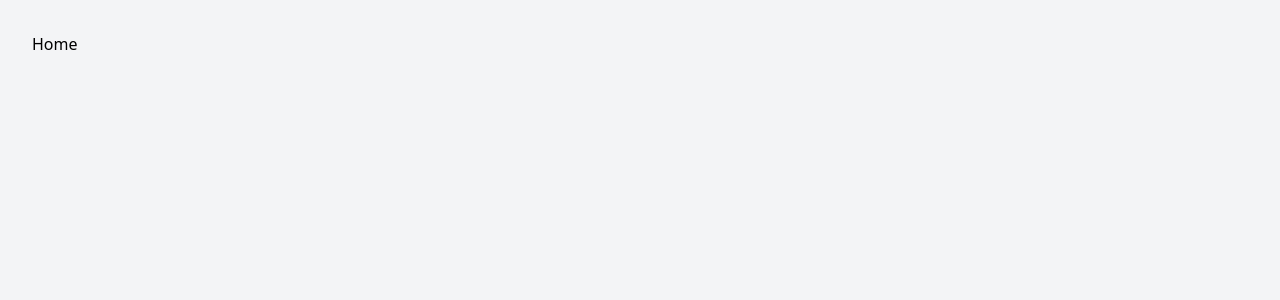
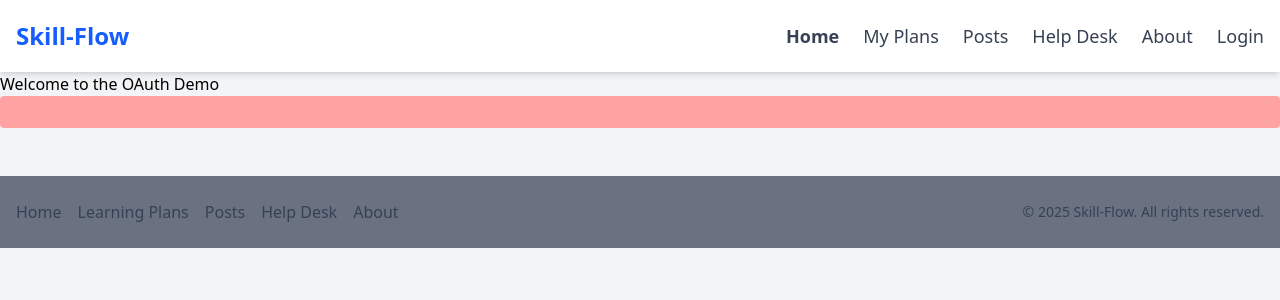
Before and after one commit to stgoshitha/Skill-flow-frontend, a React (Vite) app: page / in a window 1280 px wide. Shown: the top 300 px of the page. Built offline with nearby package versions, Linux system fonts and the light colour scheme.

Commit message:
Add Header and Footer components; update package dependencies

```diff
--- a/package.json
+++ b/package.json
@@ -12,8 +12,10 @@
   "dependencies": {
     "axios": "^1.9.0",
     "clsx": "^2.1.1",
+    "lucide-react": "^0.507.0",
     "react": "^19.0.0",
     "react-dom": "^19.0.0",
+    "react-icons": "^5.5.0",
     "react-router-dom": "^7.5.3"
   },
   "devDependencies": {
--- a/src/App.jsx
+++ b/src/App.jsx
@@ -5,8 +5,8 @@ import Home from './pages/Home'
 function App() {
   return (
     <Router>
-      <div className="min-h-screen bg-gray-100 p-4 sm:p-6 md:p-8">
-        <div className="w-full max-w-7xl">
+      <div className="min-h-screen bg-gray-100">
+        <div className="w-full">
           <Routes>
             <Route path="/" element={<Home />} />
           </Routes>
--- /dev/null
+++ b/src/components/Footer.jsx
@@ -0,0 +1,33 @@
+import React from 'react';
+import { Link } from 'react-router-dom';
+
+const Footer = () => {
+  const year = new Date().getFullYear();
+
+  return (
+    <footer className="bg-gray-500 text-gray-700 py-6 mt-12">
+      <div className="max-w-7xl mx-auto px-4 flex flex-col md:flex-row justify-between items-center">
+        {/* Brand */}
+        {/* <div className="text-lg font-semibold text-blue-600">
+          Skill-Flow
+        </div> */}
+
+        {/* Navigation Links */}
+        <div className="flex space-x-4 mt-4 md:mt-0">
+          <Link to="/" className="hover:underline">Home</Link>
+          <Link to="/learningplans" className="hover:underline">Learning Plans</Link>
+          <Link to="/posts" className="hover:underline">Posts</Link>
+          <Link to="/helpdesk" className="hover:underline">Help Desk</Link>
+          <Link to="/about" className="hover:underline">About</Link>
+        </div>
+
+        {/* Copyright */}
+        <div className="mt-4 md:mt-0 text-sm">
+          © {year} Skill-Flow. All rights reserved.
+        </div>
+      </div>
+    </footer>
+  );
+};
+
+export default Footer;
--- /dev/null
+++ b/src/components/Header.jsx
@@ -0,0 +1,71 @@
+import React, { useState } from 'react';
+import { Link, useLocation } from 'react-router-dom';
+import { Menu, X } from 'lucide-react';
+
+const Header = () => {
+  const [menuOpen, setMenuOpen] = useState(false);
+  const location = useLocation();
+
+  const navLinks = [
+    { name: 'Home', path: '/' },
+    { name: 'My Plans', path: '/learningplans' },
+    { name: 'Posts', path: '/posts' },
+    { name: 'Help Desk', path: '/helpdesk' },
+    { name: 'About', path: '/about' },
+    { name: 'Login', path: '/login' }
+  ];
+
+  return (
+    <header className="bg-white shadow-md sticky top-0 z-50">
+      <div className="max-w-7xl mx-auto px-4 py-5 flex items-center justify-between">
+        {/* Logo */}
+        <Link to="/" className="text-2xl font-bold text-blue-600">
+          Skill-Flow
+        </Link>
+
+        {/* Desktop Nav */}
+        <nav className="hidden md:flex space-x-6">
+          {navLinks.map((link) => (
+            <Link
+              key={link.path}
+              to={link.path}
+              className={`text-lg text-gray-700 hover:text-blue-600 ${
+                location.pathname === link.path ? 'font-semibold text-blue-600' : ''
+              }`}
+            >
+              {link.name}
+            </Link>
+          ))}
+        </nav>
+
+        {/* Mobile Menu Button */}
+        <button
+          onClick={() => setMenuOpen(!menuOpen)}
+          className="md:hidden text-gray-700"
+        >
+          {menuOpen ? <X className="w-6 h-6" /> : <Menu className="w-6 h-6" />}
+        </button>
+      </div>
+
+      {/* Mobile Nav */}
+      {menuOpen && (
+        <nav className="md:hidden px-4 pb-4 space-y-2 bg-white">
+          {navLinks.map((link) => (
+            <Link
+              key={link.path}
+              to={link.path}
+              onClick={() => setMenuOpen(false)}
+              className={`block text-gray-700 py-1 ${
+                location.pathname === link.path ? 'font-semibold text-blue-600' : ''
+              }`}
+            >
+              {link.name}
+            </Link>
+          ))}
+        </nav>
+      )}
+    </header>
+  );
+};
+
+export default Header;
--- a/src/pages/Home.jsx
+++ b/src/pages/Home.jsx
@@ -1,9 +1,18 @@
-import React from 'react'
+import Header from '../components/Header';
+import Footer from '../components/Footer';
 
 const Home = () => {
+
   return (
-    <div>Home</div>
-  )
-}
+    <div>
+      <Header/>
+      <h2>Welcome to the OAuth Demo</h2>
+      <div className="flex flex-col gap-4 bg-red-300 justify-center items-center p-4 rounded">
 
-export default Home
+      </div>
+      <Footer/>
+    </div>
+  );
+};
+
+export default Home;
--- a/vite.config.js
+++ b/vite.config.js
@@ -6,8 +6,9 @@ import tailwindcss from "@tailwindcss/vite";
 export default defineConfig({
   plugins: [react(),tailwindcss()],
   server: {
+    port: 3000,
     proxy: {
-      '/api': 'http://localhost:3000'
+      '/api': 'http://localhost:8080'
     }
   }
 
```
Also changed, not shown: 1 other file (tests, documents, lock files or other folders).
